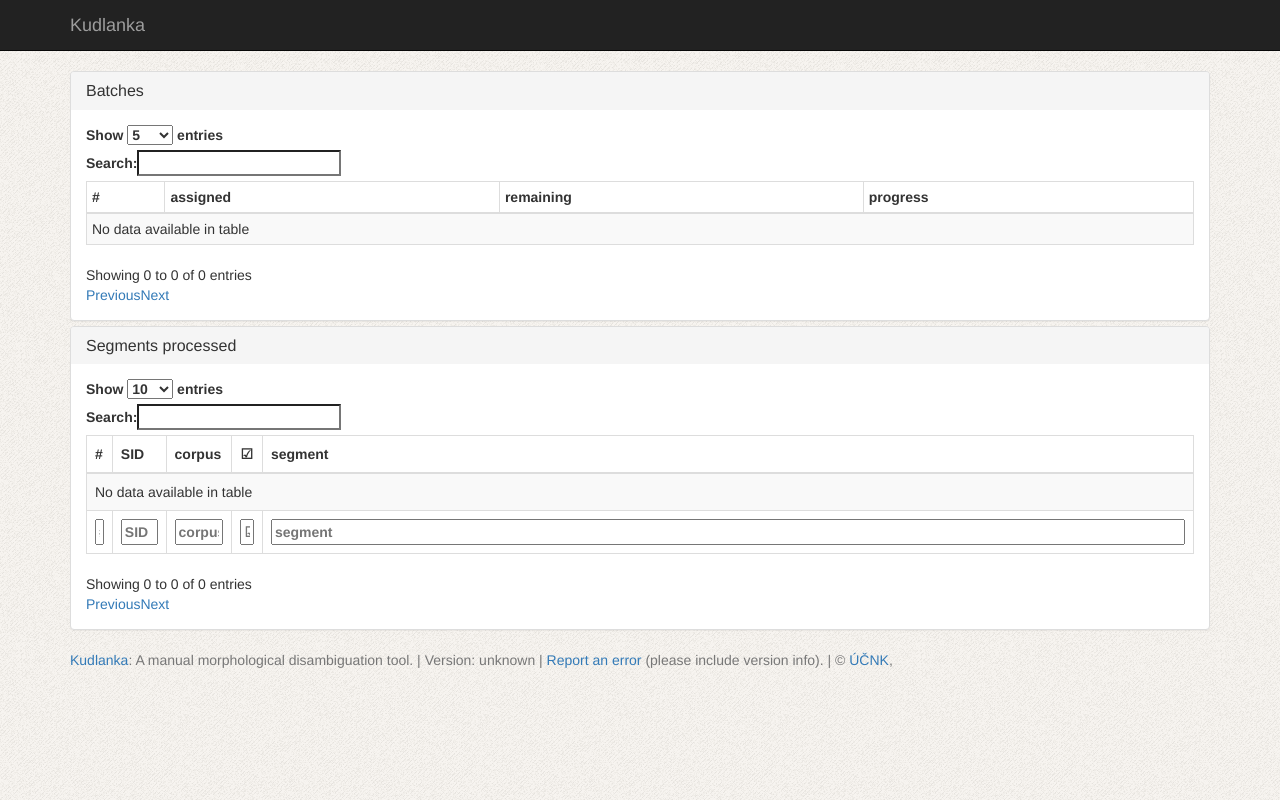
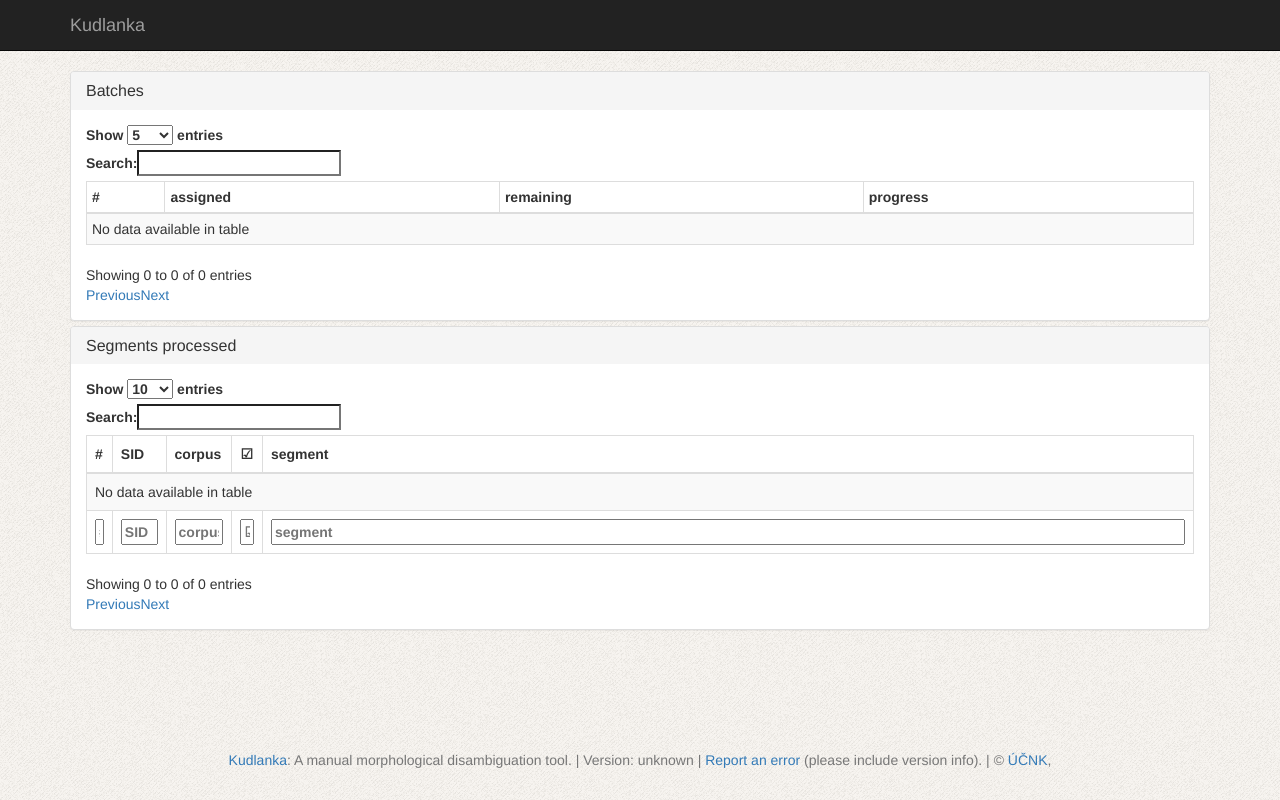
Before and after one commit to dlukes/kudlanka, a Python web app: template kudlanka/templates/list.html in a window 1280 px wide. Run offline with Jinja, Linux system fonts and the light colour scheme; the template is opened without the code that fills it, so the values that code supplies are empty; some libraries are stand-ins or nearby versions.

Commit message:
make footer stick at bottom and center its text

```diff
--- a/kudlanka/static/css/kudlanka.css
+++ b/kudlanka/static/css/kudlanka.css
@@ -3,6 +3,23 @@
 body {
   padding-top: 71px;
   background: url("../img/groovepaper2.png");
+}
+
+/* Make footer stick to bottom -- see http://ryanfait.com/html5-sticky-footer */
+
+html, body {
+  height: 100%;
+}
+
+#wrapper {
+  min-height: 100%;
+  /* the bottom margin is the negative value of the footer's height */
+  margin: 0 auto -50px;
+}
+
+footer, #push-footer {
+  /* #push-footer must be the same height as footer */
+  height: 50px;
 }
 
 /* Sign-in */
--- a/kudlanka/templates/base.html
+++ b/kudlanka/templates/base.html
@@ -33,6 +33,7 @@
     </script>
   </head>
   <body>
+    <div id="wrapper">
 
       <nav class="navbar navbar-inverse navbar-fixed-top">
         <div class="container">
@@ -73,9 +74,12 @@
       {% block content %}
       {% endblock %}
 
-    <div id="footer" class="container">
-      <footer>
-        <p class="text-muted">
+      <div id="push-footer"></div>
+
+    </div>
+
+    <footer id="footer" class="container">
+      <p class="text-muted text-center">
         <a target="_blank" href="{{ g.github }}">Kudlanka</a>:
         {{ _("A manual morphological disambiguation tool.") }}
         |
@@ -89,7 +93,6 @@
         {{ footer_date() | safe }}
       </p>
     </footer>
-    </div>
 
   </body>
 </html>
```
Lines whose indentation alone changed are shown as unchanged.
